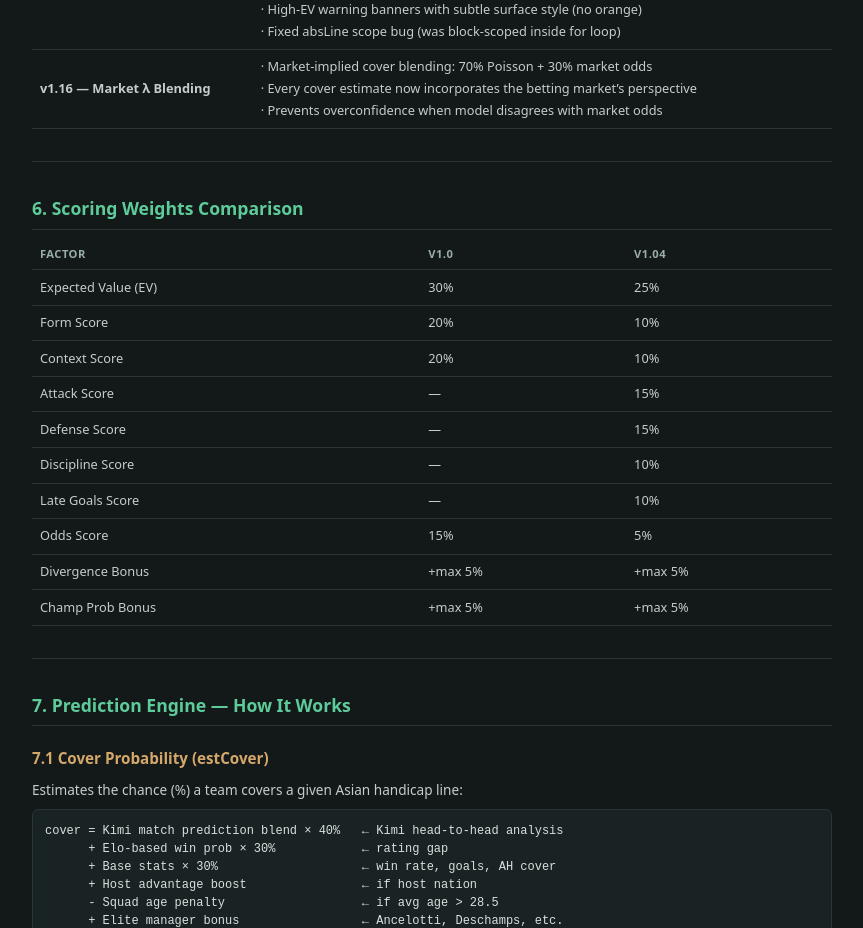
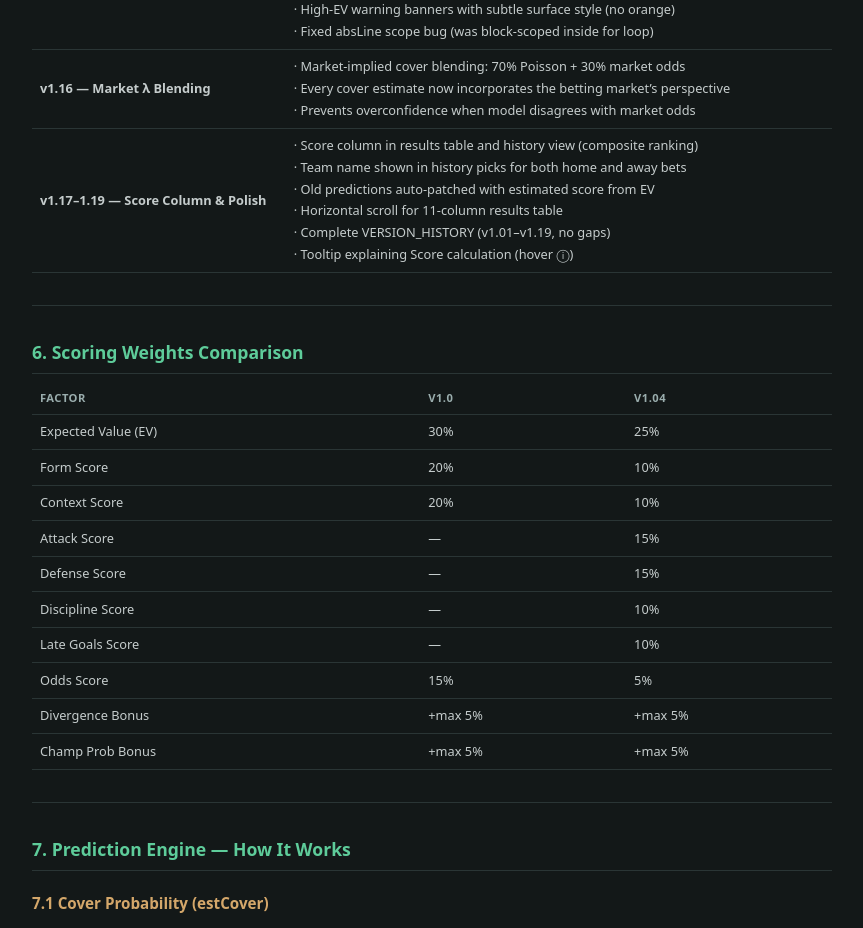
Before and after one commit to rambocoderambo/wcpredictor, a website: page docs-structure.html in a window 1280 px wide. Shown: the part 6380-7308 px from the top of the page, without its empty margins (208-1071 px from the left). Drawn offline with Linux system fonts and the light colour scheme.

Commit message:
update docs for v1.19: Score column, history fixes, tooltips

```diff
--- a/docs-structure.html
+++ b/docs-structure.html
@@ -319,6 +319,17 @@ node scripts/fetch-wc-data.js
     · Prevents overconfidence when model disagrees with market odds
   </td>
 </tr>
+<tr>
+  <td><strong>v1.17–1.19 — Score Column &amp; Polish</strong></td>
+  <td>
+    · Score column in results table and history view (composite ranking)<br>
+    · Team name shown in history picks for both home and away bets<br>
+    · Old predictions auto-patched with estimated score from EV<br>
+    · Horizontal scroll for 11-column results table<br>
+    · Complete VERSION_HISTORY (v1.01–v1.19, no gaps)<br>
+    · Tooltip explaining Score calculation (hover ⓘ)
+  </td>
+</tr>
 </table>
 
 <hr class="divider">
```
